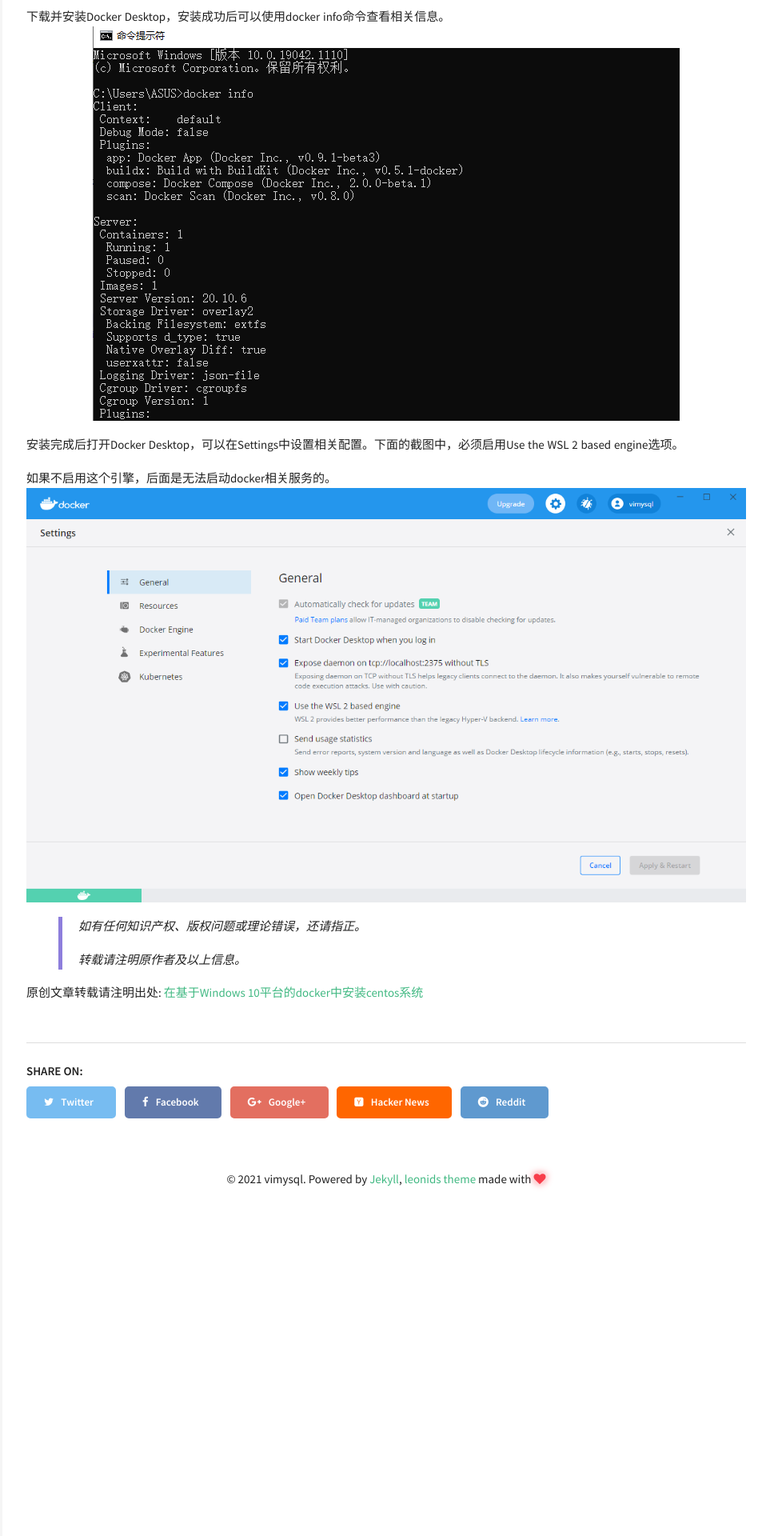
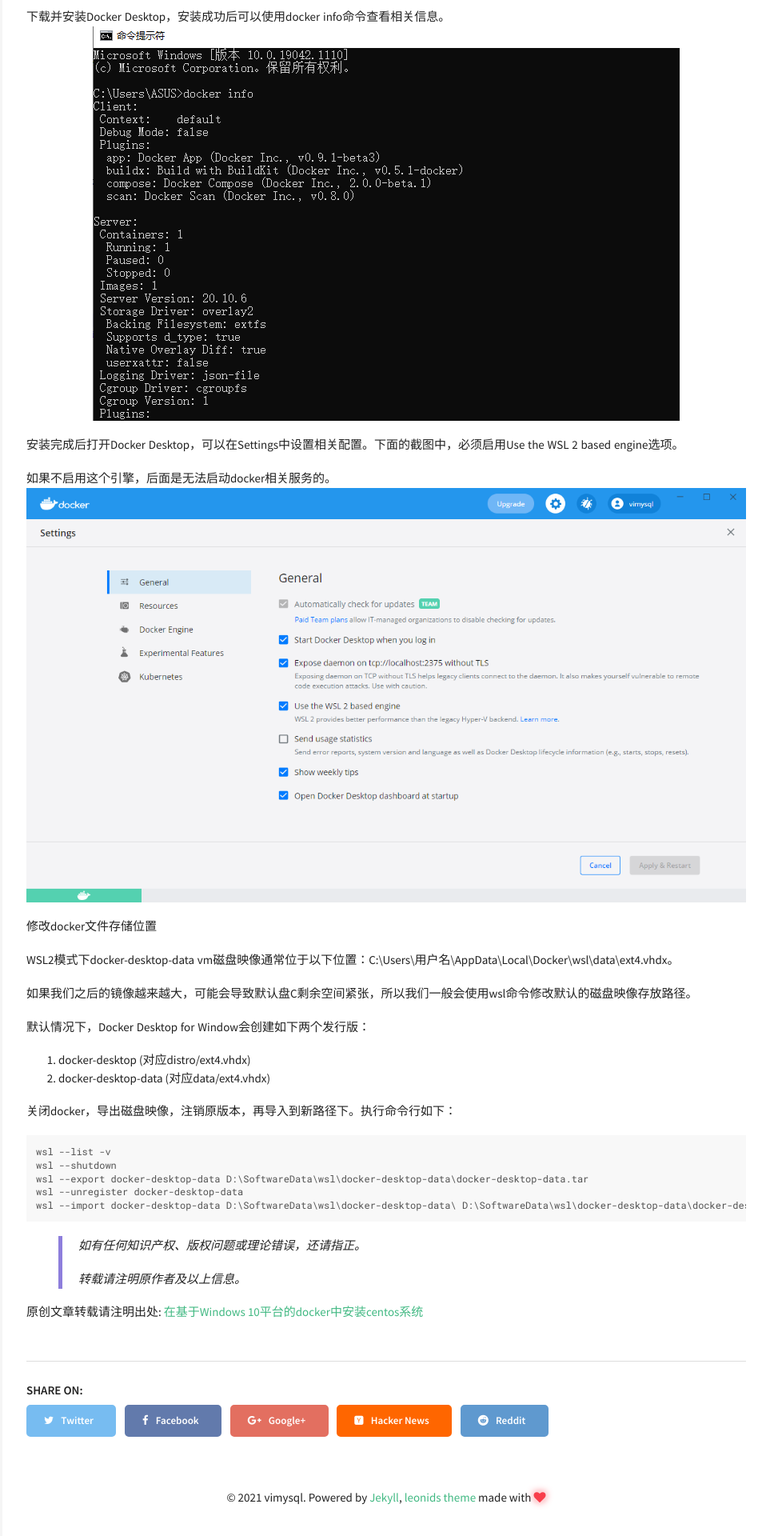
Before and after one commit to vimysql/vimysql.github.io, a Jekyll site: the page built from _posts/2021-08-07-docker-wsl2-1.md, in a window 1280 px wide. Shown: the part 2877-4797 px from the top of the page at 80% size, without its empty margins (317-1280 px from the left). Built offline with Jekyll 4.4.1, drawn with Linux system fonts in a browser that asks for light colours.

Commit message:
Update 2021-08-07-docker-wsl2-1.md

````diff
--- a/_posts/2021-08-07-docker-wsl2-1.md
+++ b/_posts/2021-08-07-docker-wsl2-1.md
@@ -118,9 +118,24 @@ wsl --set-default-version 2
 如果不启用这个引擎，后面是无法启动docker相关服务的。
 ![image](/img/2021-08-07-docker-wsl2-1/docker-wsl2-1_2.PNG)
 
+修改docker文件存储位置
 
+WSL2模式下docker-desktop-data vm磁盘映像通常位于以下位置：C:\Users\用户名\AppData\Local\Docker\wsl\data\ext4.vhdx。
 
+如果我们之后的镜像越来越大，可能会导致默认盘C剩余空间紧张，所以我们一般会使用wsl命令修改默认的磁盘映像存放路径。
 
+默认情况下，Docker Desktop for Window会创建如下两个发行版：
+1. docker-desktop (对应distro/ext4.vhdx)
+2. docker-desktop-data (对应data/ext4.vhdx)
+
+关闭docker，导出磁盘映像，注销原版本，再导入到新路径下。执行命令行如下：
+```
+wsl --list -v
+wsl --shutdown
+wsl --export docker-desktop-data D:\SoftwareData\wsl\docker-desktop-data\docker-desktop-data.tar
+wsl --unregister docker-desktop-data
+wsl --import docker-desktop-data D:\SoftwareData\wsl\docker-desktop-data\ D:\SoftwareData\wsl\docker-desktop-data\docker-desktop-data.tar --version 2
+```
 
 > 如有任何知识产权、版权问题或理论错误，还请指正。
 >
````
